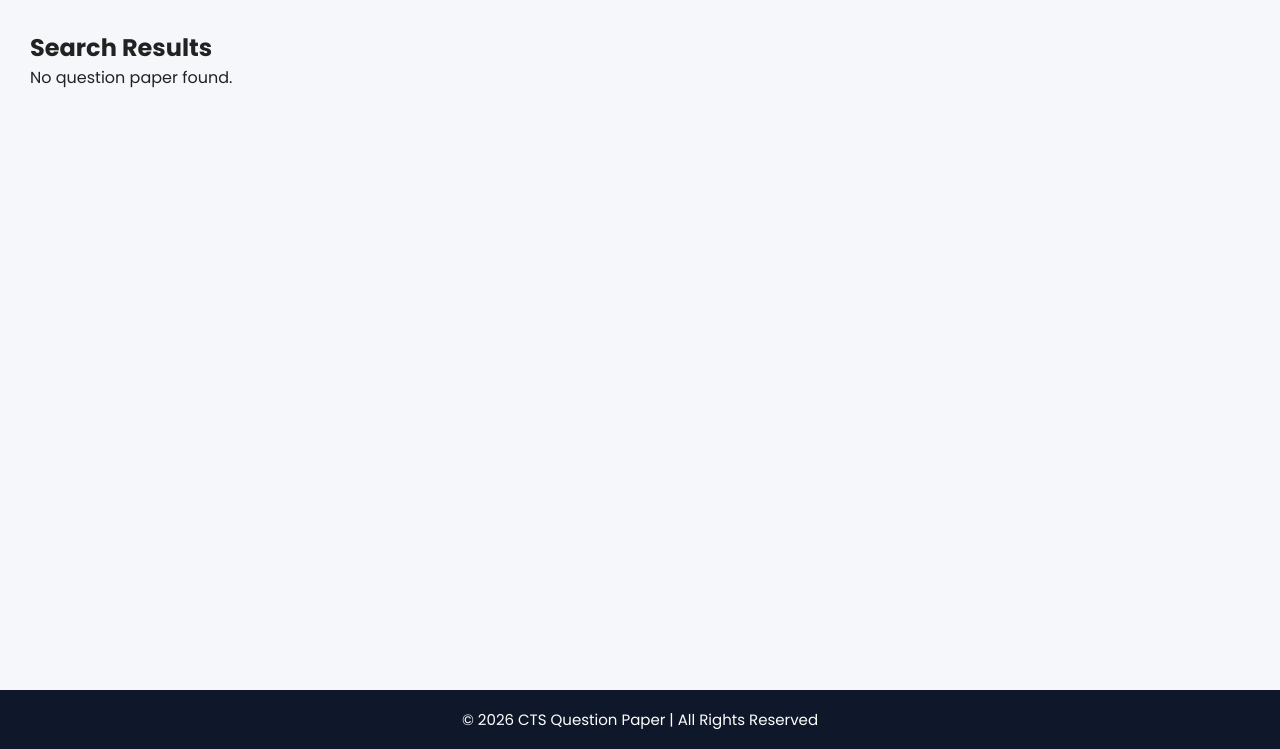
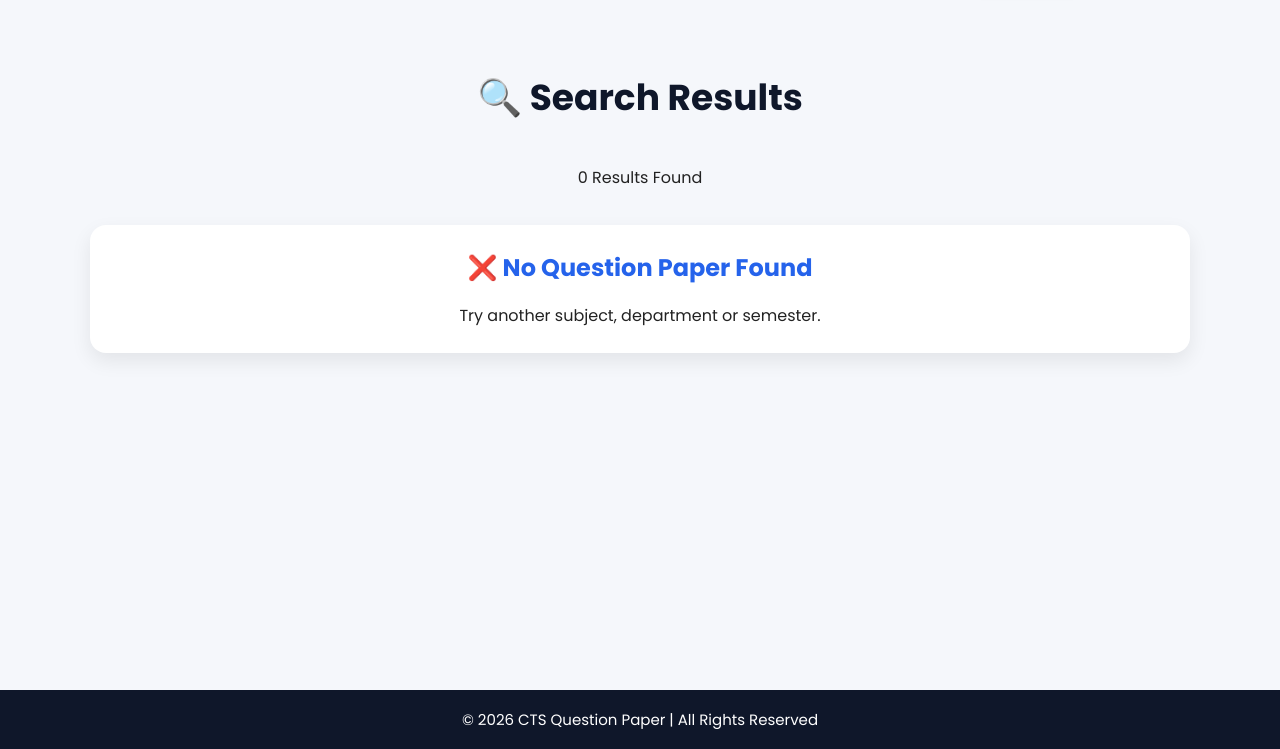
Before and after one commit to aroy14122005-dotcom/cts-question-paper, a Django app: page /search/ in a window 1280 px wide. Shown: the part 80-829 px from the top of the page. Run offline with Django 5.2, Linux system fonts and the light colour scheme.

Commit message:
Improve search results UI

```diff
--- a/main/templates/main/base.html
+++ b/main/templates/main/base.html
@@ -15,6 +15,7 @@
     <link rel="stylesheet" href="{% static 'css/base.css' %}">
     <link rel="stylesheet" href="{% static 'css/navbar.css' %}">
     <link rel="stylesheet" href="{% static 'css/responsive.css' %}">
+    <link rel="stylesheet" href="{% static 'css/search.css' %}">
 
     <!-- Page CSS -->
     {% block extra_css %}{% endblock %}
--- a/main/templates/main/search.html
+++ b/main/templates/main/search.html
@@ -1,16 +1,25 @@
 {% extends "main/base.html" %}
 
 {% block title %}
-Search
+Search Results
 {% endblock %}
 
 {% block content %}
 
-<h2>Search Results</h2>
+<div class="search-container">
+
+    <h1>🔍 Search Results</h1>
 
     {% if query %}
-<p>Search: <b>{{ query }}</b></p>
+        <p style="text-align:center; margin-bottom:25px;">
+            Search for:
+            <strong>"{{ query }}"</strong>
+        </p>
     {% endif %}
+
+    <p style="text-align:center; margin-bottom:35px;">
+        {{ results|length }} Result{{ results|length|pluralize }} Found
+    </p>
 
     {% if results %}
 
@@ -18,36 +27,38 @@ Search
 
         <div class="paper-card">
 
-<h3>{{ pdf.subject }}</h3>
+            <h2>{{ pdf.subject }}</h2>
 
-<p>Department : {{ pdf.department }}</p>
+            <div class="paper-info">
+                <span>🏢 <b>Department:</b> {{ pdf.department|upper }}</span>
+                <span>🎓 <b>Semester:</b> {{ pdf.semester }}</span>
+            </div>
 
-<p>Semester : {{ pdf.semester }}</p>
+            <div class="paper-buttons">
 
-<a href="{{ pdf.pdf_file.url }}" target="_blank">
-
-Preview PDF
-
+                <a href="{{ pdf.pdf_file.url }}" target="_blank" class="preview-btn">
+                    👁 Preview PDF
                 </a>
 
-|
-
-<a href="{{ pdf.pdf_file.url }}" download>
-
-Download
-
+                <a href="{{ pdf.pdf_file.url }}" download class="download-btn">
+                    📥 Download PDF
                 </a>
 
             </div>
 
-<hr>
+        </div>
 
         {% endfor %}
 
     {% else %}
 
-<p>No question paper found.</p>
+        <div class="paper-card" style="text-align:center;">
+            <h2>❌ No Question Paper Found</h2>
+            <p>Try another subject, department or semester.</p>
+        </div>
 
     {% endif %}
 
+</div>
+
 {% endblock %}
```
Also changed, not shown: main/static/css/search.css (+42 -0 lines). Lines whose indentation alone changed are shown as unchanged.
